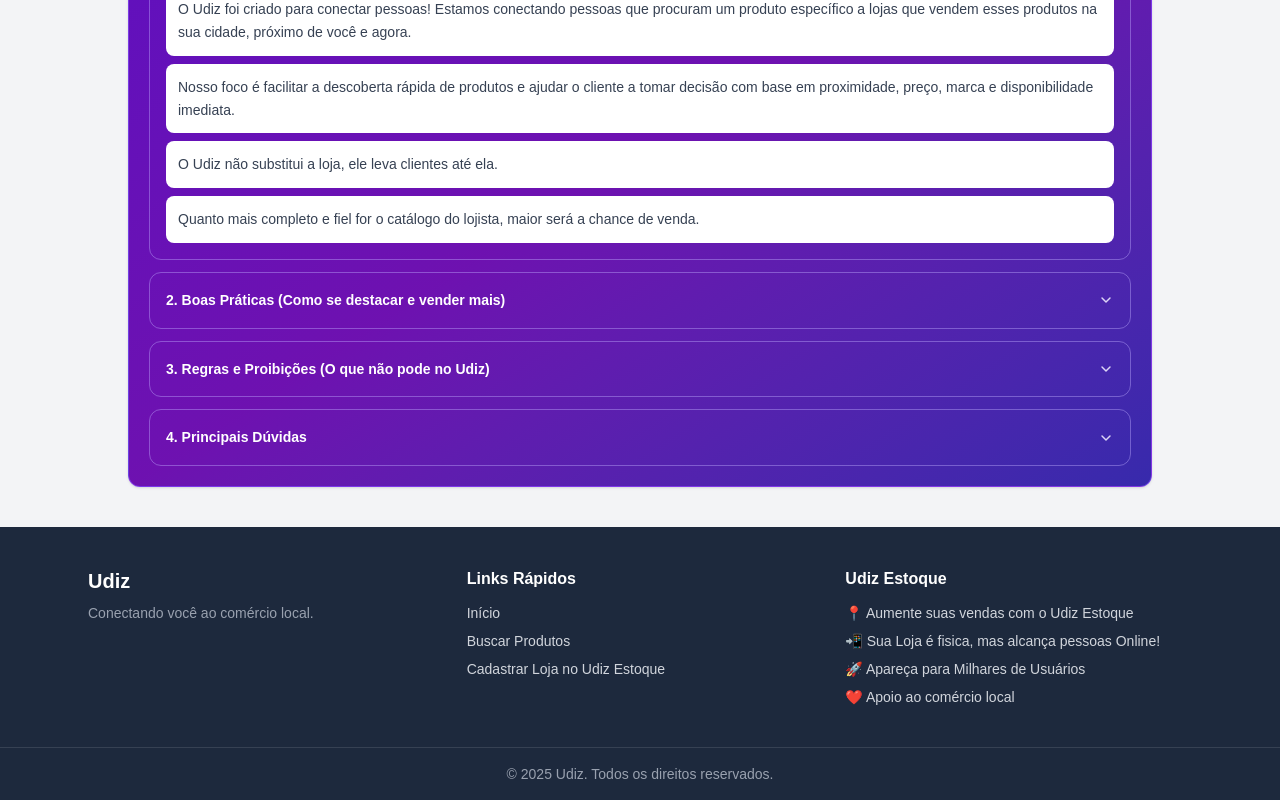
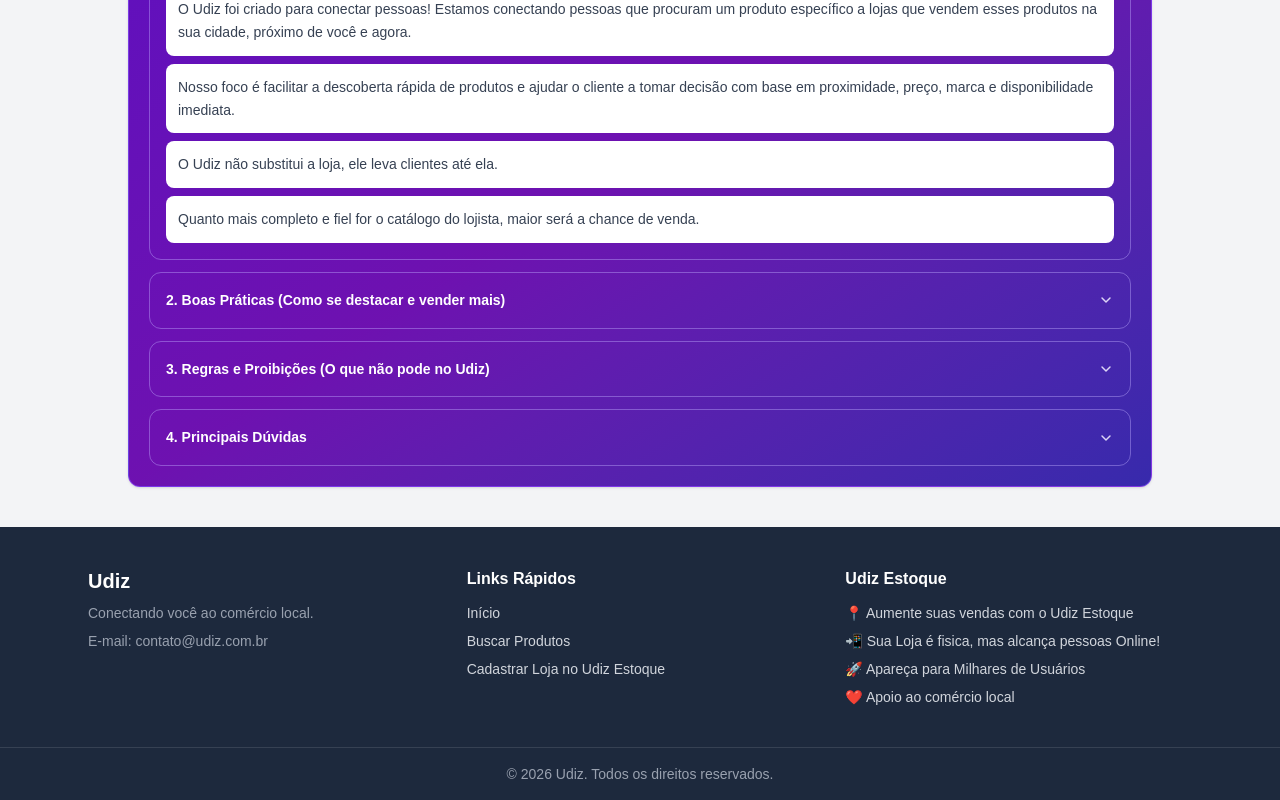
Before and after one commit to Gegeudiz/udiz-app, a Next.js app: page / in a window 1280 px wide. Shown: the part 1506-2306 px from the top of the page. Built offline with nearby package versions, Linux system fonts and the light colour scheme; no server answers.

Commit message:
Atualiza rodapé com e-mail profissional e ano 2026.
Também corrige erros de lint (prefer-const) para liberar o deploy no pipeline.

Made-with: Cursor

```diff
--- a/app/(dashboard)/estoque/loja/page.tsx
+++ b/app/(dashboard)/estoque/loja/page.tsx
@@ -68,7 +68,7 @@ export default function CriarLoja() {
       imagem,
     };
 
-    let criado =
+    const criado =
       getDataProvider() === "supabase"
         ? await remoteCreateLoja({
             nome: payloadBase.nome,
--- a/components/Footer.tsx
+++ b/components/Footer.tsx
@@ -13,6 +13,12 @@ export default function Footer() {
           <h2 className="text-white text-xl font-bold mb-2">Udiz</h2>
           <p className="text-sm text-gray-400">
             Conectando você ao comércio local.
+          </p>
+          <p className="text-sm text-gray-400 mt-2">
+            E-mail:{" "}
+            <a className="hover:text-white" href="mailto:contato@udiz.com.br">
+              contato@udiz.com.br
+            </a>
           </p>
         </div>
 
@@ -53,7 +59,7 @@ export default function Footer() {
 
       {/* LINHA FINAL */}
       <div className="border-t border-gray-700 text-center py-4 text-sm text-gray-400">
-        © 2025 Udiz. Todos os direitos reservados.
+        © 2026 Udiz. Todos os direitos reservados.
       </div>
 
     </footer>
--- a/lib/catalogo.ts
+++ b/lib/catalogo.ts
@@ -26,7 +26,7 @@ export function onlyDigits(value: string): string {
  * - Outros 11 dígitos → mantém (ex.: +34… digitado cheio) para não quebrar exterior.
  */
 export function normalizeWhatsAppNumberForWaMe(raw: string): string {
-  let n = onlyDigits(raw).replace(/^0+/, "");
+  const n = onlyDigits(raw).replace(/^0+/, "");
   if (!n) return "";
   if (n.startsWith("55") && n.length >= 12) return n;
   if (n.length === 10) return `55${n}`;
```
